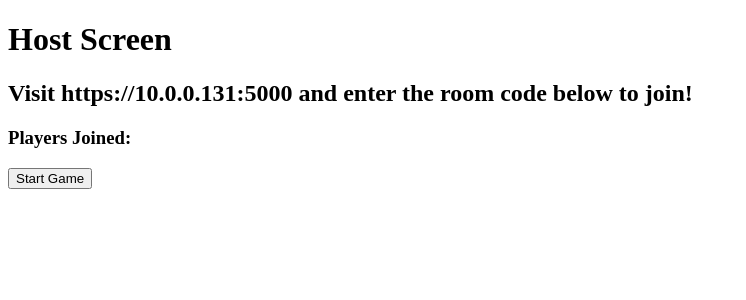
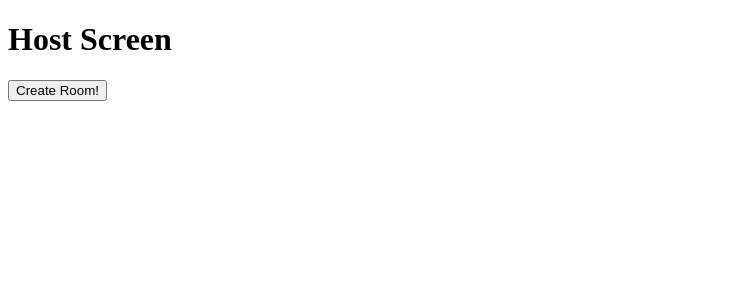
Before and after one commit to owennlevinee/georgeBoxFindTheRealTweet, a Flask app: page /host in a window 1280 px wide. Shown: the top 300 px of the page, without its empty margins (0-746 px from the left). Run offline with Flask 3, Linux system fonts and the light colour scheme; some libraries are stand-ins or nearby versions.

Commit message:
game start logic imlemented

```diff
--- a/app.py
+++ b/app.py
@@ -6,7 +6,9 @@ import string
 app = Flask(__name__)
 socketio = SocketIO(app)
 
-rooms = {}  # Format: {'ROOMCODE': {'players': [names]}}
+rooms = {}  # Format: {'ROOMCODE': {'players': [names]},{'current_game_state': 0-4}}
+
+
 
 def generate_room_code():
     return ''.join(random.choices(string.ascii_uppercase, k=4))
@@ -22,7 +24,10 @@ def join():
 @socketio.on('create_room')
 def create_room():
     room_code = generate_room_code()
-    rooms[room_code] = {'players': []}
+    rooms[room_code] = {
+        'players': [],
+        'current_game_state': 0
+                        }
 
     # This adds the host's socket to the room
     join_room(room_code)
@@ -43,29 +48,47 @@ def handle_join(data):
         emit('error', {'message': 'Room not found.'})
         return
 
+    if rooms[room]['current_game_state'] != 0:
+        emit('error', {'message': 'Room has already started.'})
+        return
+
     if name in rooms[room]['players']:
         emit('error', {'message': f'Name "{name}" is already taken in this room.'})
         return
+    if rooms[room]['players'] == []:
+        rooms[room]['players'].append(name)
+        join_room(room)
+        emit('first_join_success')
+        emit('update_players', {'players': rooms[room]['players']}, room=room)
+    else:
+        rooms[room]['players'].append(name)
+        join_room(room)
+        emit('join_success')
+        emit('update_players', {'players': rooms[room]['players']}, room=room)
 
-    rooms[room]['players'].append(name)
+@socketio.on('start_game')
+def start_game(roomCode):
+    roomCode = roomCode.upper()
+    if len(rooms[roomCode]["players"]) > 1:
+        print("start")
+        rooms[roomCode]["current_game_state"] = 1
+        emit('game_started', room=roomCode)
+    else:
+        print("no start")
+        emit('error', {'message': 'Not enough players!'})
+
+@socketio.on('rejoin_room')
+def handle_rejoin(data):
+    room = data['room'].upper()
+    name = data['name'].strip()
+
+    if room not in rooms or name not in rooms[room]['players']:
+        emit('error', {'message': 'Rejoin failed. Room or player not found.'})
+        return
+
     join_room(room)
     emit('join_success')
     emit('update_players', {'players': rooms[room]['players']}, room=room)
-
-@socketio.on('start_game')
-def start_game(roomCode):
-    if len(rooms[roomCode]["players"]) > 1:
-        print("start")
-        emit('start_game')
-    else:
-        print("no start")
-
-
-
-
-
-
-
 
 
 
--- a/static/host_script.js
+++ b/static/host_script.js
@@ -1,8 +1,14 @@
 const socket = io();
   let roomCode = '';
-  window.onload = function() {
-    socket.emit('create_room');
-  }
+
+  document.getElementById('create_room_button').addEventListener('click', function() {
+  socket.emit('create_room');
+  document.getElementById('create_room_button').style.display = 'none';
+  document.getElementById('player-list').style.display = '';
+  document.getElementById('room-code').style.display = '';
+  document.getElementById('join_text').style.display = '';
+  document.getElementById('player-list-head').style.display = '';
+});
 
   socket.on('room_created', (data) => {
     roomCode = data.room;
@@ -20,6 +26,8 @@ const socket = io();
     });
   });
 
-function startGame() {
-    socket.emit('start_game', roomCode);
-}
+socket.on('game_started', () => {
+  console.log("game has started");
+  document.getElementById("game_started_text").style.display = "flex";
+  document.getElementById('intro1a').play();
+});
--- /dev/null
+++ b/static/sounds/intro1script.txt
@@ -0,0 +1 @@
+this is a test stand in intro mp3 generated by hume ai. Welcome to find the  real tweet. For this game, we have curated some of the most odd and random tweets every put out by a few notable celebrities. For the first round, each of you will submit one fake tweet that you will make up from scratch. You can then choose one of the celebrities we gathered tweets from to put down as the author of your fake tweet. Once everyone has submitted, you will all try to guess which tweet among the bunch was real. Guessing the correct tweet will award you points and points will also be awarded for anyone who's fake tweet is incorrectly picked  as real. Ready? Go!
--- a/templates/host.html
+++ b/templates/host.html
@@ -5,14 +5,14 @@
 </head>
 <body>
   <h1>Host Screen</h1>
-  <h2>Visit https://10.0.0.131:5000 and enter the room code below to join!</h2>
-  <h2 id="room-code"></h2>
-  <h3>Players Joined:</h3>
-  <ul id="player-list"></ul>
-
-  <button id="start_game" onclick="startGame()">Start Game</button>
-
+  <h2 id="join_text" style="display: none">Visit https://10.0.0.131:5000 and enter the room code below to join!</h2>
+  <h2 id="room-code" style="display: none"></h2>
+  <button id="create_room_button">Create Room!</button>
+  <h3 id="player-list-head" style="display: none">Players Joined:</h3>
+  <ul id="player-list" style="display: none"></ul>
+  <h1 id= "game_started_text" style="display: none">GAME STARTED</h1>
   <script src="https://cdn.socket.io/4.5.4/socket.io.min.js"></script>
   <script src="/static/host_script.js"></script>
+  <audio id="intro1a" src="/static/sounds/intro1test.mp3"></audio>
 </body>
 </html>
--- a/templates/index.html
+++ b/templates/index.html
@@ -5,12 +5,13 @@
 </head>
 <body>
   <h1>Join Game</h1>
-
   <input id="room" placeholder="Room Code" />
   <input id="name" placeholder="Your Name" />
   <button onclick="joinGame()" id="join">Join</button>
   <p id="status" style="color: red;"></p>
   <p id="joined" style="display: none">Waiting for host to start game.</p>
+  <p id="joined_first" style="display: none">Start game when all players have joined!</p>
+  <button onclick="startGame()" id="start_game_button" style="display: none">Start Game</button>
   <script src="https://cdn.socket.io/4.5.4/socket.io.min.js"></script>
   <script src="/static/player_script.js"></script>
 </body>
```
Also changed, not shown: static/player_script.js (+26 -0 lines), 1 other file.
